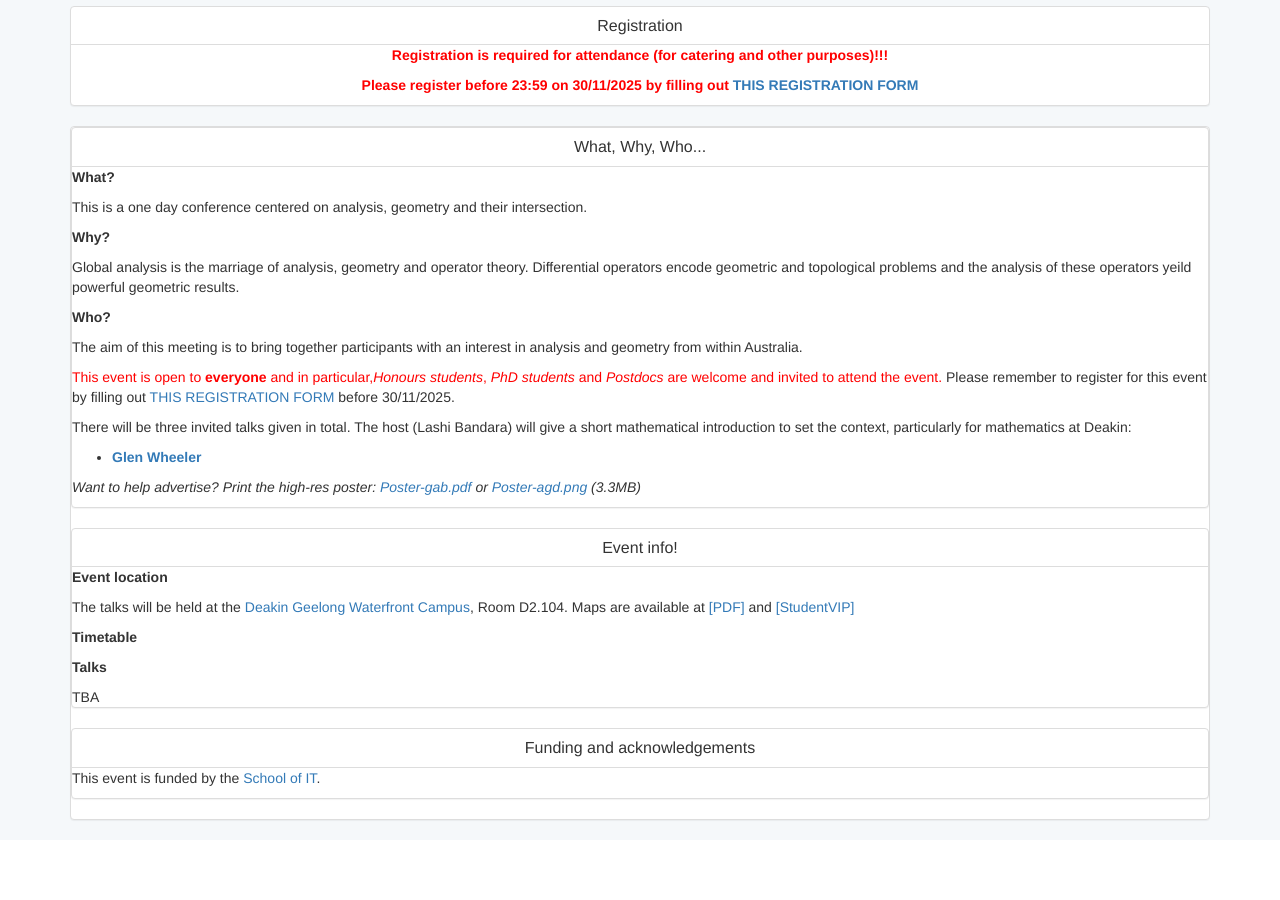
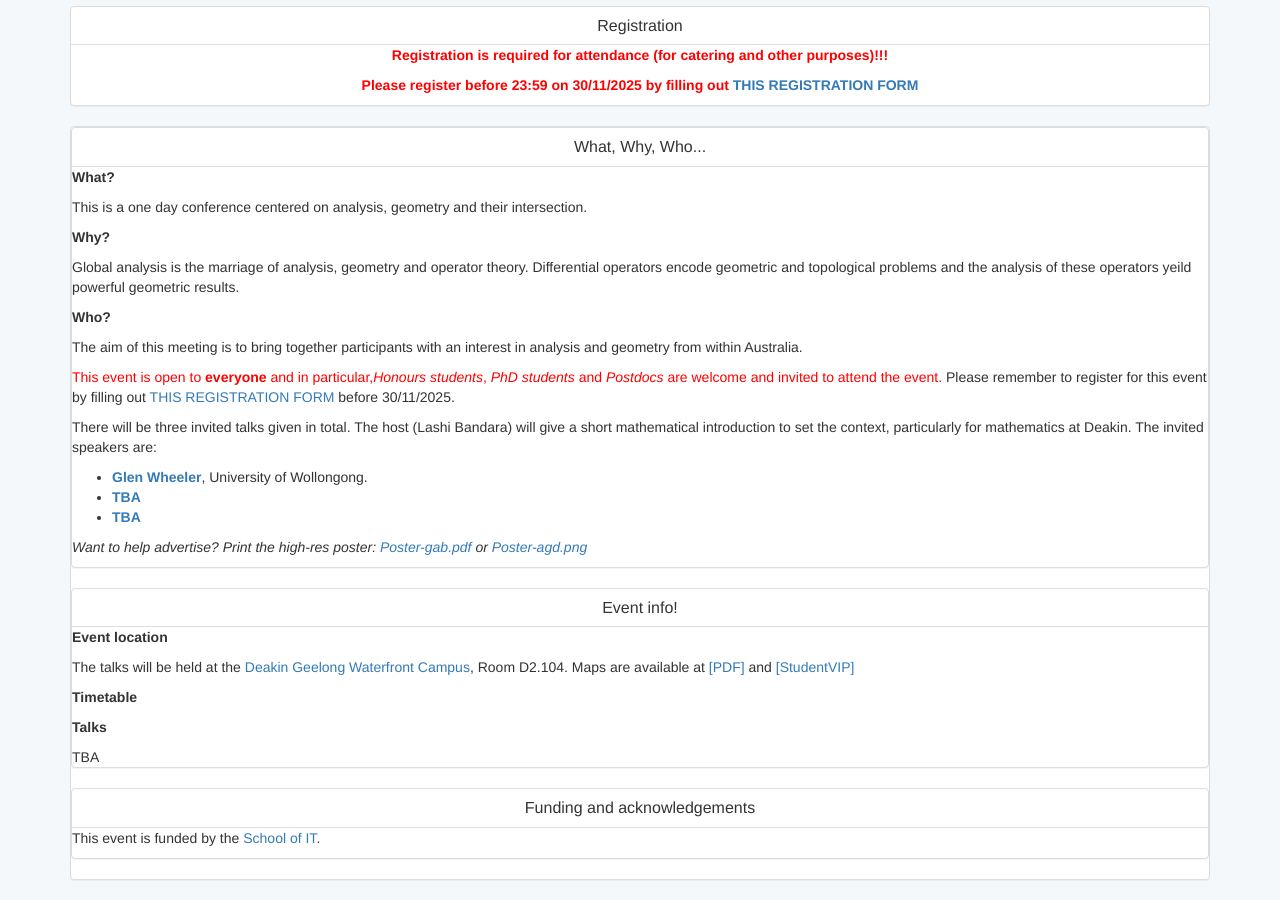
Before and after one commit to lashi-bandara/lashi-bandara.github.io, a Jekyll site: the page built from toc/outreach/events/analysisandgeometrydeakin.html, in a window 1280 px wide and 900 px high, scrolled down 610 px. Built offline with Jekyll 4.4.1, drawn with Linux system fonts in a browser that asks for light colours; before the commit the page ends 1450 px from its top, so only the background shows below that.

Commit message:
Fixed some more stuff

```diff
--- a/toc/outreach/events/analysisandgeometrydeakin.html
+++ b/toc/outreach/events/analysisandgeometrydeakin.html
@@ -60,14 +60,16 @@ The aim of this meeting is to bring together participants with an interest in an
 Please remember to register for this event by filling out <a target="_blank" rel="noopener" href="https://forms.office.com/r/WecHp3DivQ">THIS REGISTRATION FORM</a>  before 30/11/2025.
 </p>
 
-<p> There will be three invited talks given in total. The host (Lashi Bandara) will give a short mathematical introduction to set the context, particularly for mathematics at Deakin:
+<p> There will be three invited talks given in total. The host (Lashi Bandara) will give a short mathematical introduction to set the context, particularly for mathematics at Deakin. The invited speakers are:
 <ul>
-	<li> <b> <a href="https://scholars.uow.edu.au/glen-wheeler">Glen Wheeler</a></b> </li>
+	<li> <b> <a href="https://scholars.uow.edu.au/glen-wheeler">Glen Wheeler</a></b>, University of Wollongong.</li>
+	<li> <b> <a href="">TBA</a></b> </li>
+	<li> <b> <a href="">TBA</a></b> </li>
 </ul>
 </p>
 
 <p></p>
-<p> <em> Want to help advertise? Print the high-res poster: <a href="agd2025/Poster-agd.pdf">Poster-gab.pdf</a> or <a href="agd2025/Poster-agd.png">Poster-agd.png</a> (3.3MB)</em></p>
+<p> <em> Want to help advertise? Print the high-res poster: <a href="agd2025/Poster-agd.pdf">Poster-gab.pdf</a> or <a href="agd2025/Poster-agd.png">Poster-agd.png</a></em></p>
 
 
 </div>
```
